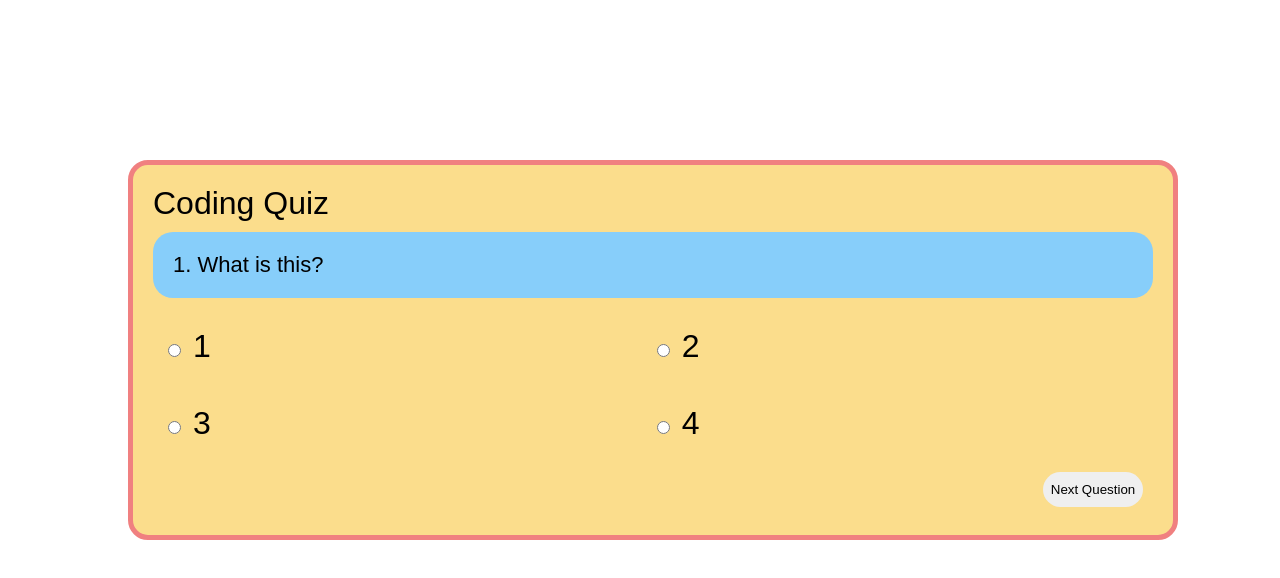
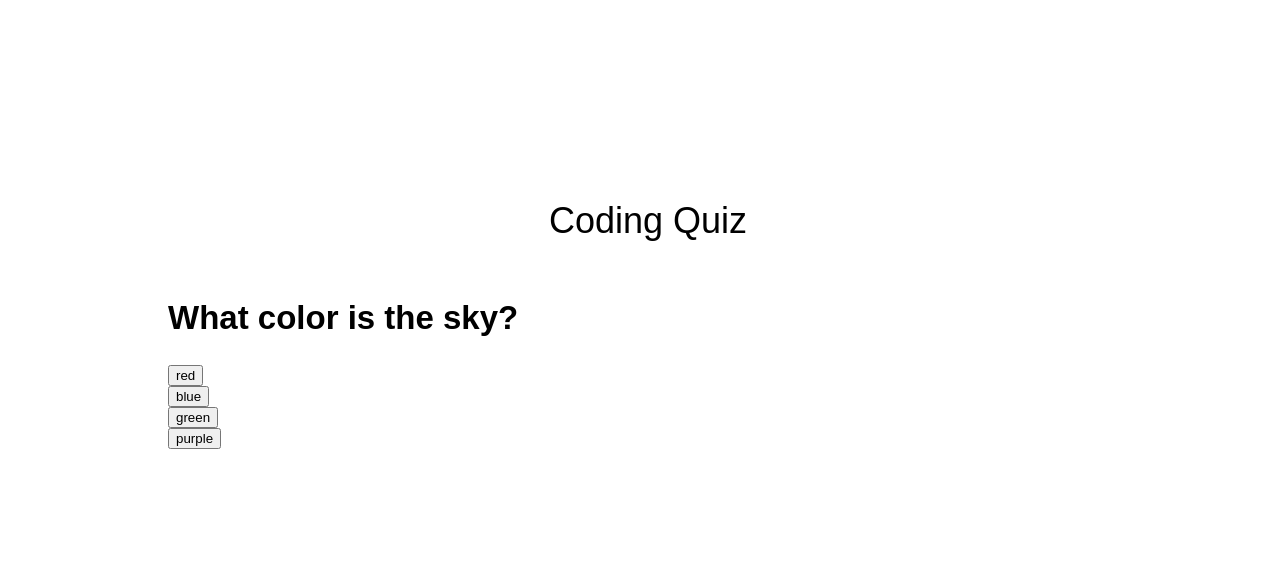
Before and after one commit to akelstrom/coding-quiz, a plain HTML site: page index.html in a window 1280 px wide. Drawn offline with Linux system fonts and the light colour scheme.

Commit message:
scrapped old code and rewrote to make more sense with this assignment

```diff
--- a/assets/questions.js
+++ b/assets/questions.js
@@ -1,11 +1,11 @@
-var questions = [
+var questionsArray = [
     {
-        "question": "What is this?",
-        "option1": "1",
-        "option2": "2",
-        "option3": "3",
-        "option4": "4",
-        "answer": "2"
+        "question": "What color is the sky?",
+        "option1": "red",
+        "option2": "blue",
+        "option3": "green",
+        "option4": "purple",
+        "answer": "blue"
     },
     {
         "question": "What is that?",
@@ -32,7 +32,7 @@ var questions = [
         "answer": "4"
     },
     {
-        "question": "Who am I?",
+        "question": "How do I finish this?",
         "option1": "1",
         "option2": "2",
         "option3": "3",
--- a/assets/script.js
+++ b/assets/script.js
@@ -1,47 +1,46 @@
 var currentQuestion = 0;
 var score = 0;
-var totalQuestions = questions.length;
+var totalQuestions = questionsArray.length;
 
-var container = document.getElementById("quizContainer");
-var questionEl= document.getElementById("question");
-var opt1 = document.getElementById("opt1");
-var opt2 = document.getElementById("opt2");
-var opt3 = document.getElementById("opt3");
-var opt4 = document.getElementById("opt4");
-var nextButton = document.getElementById("nextButton");
-var resultCont = document.getElementById("result");
+// answer1El.textContent = questionsArray[0].question
 
-function loadQuestion (questionIndex) {
-    var q = questions[questionIndex];
-    questionEl.textContent = (questionIndex + 1) + '. ' + q.question;
-    opt1.textContent = q.option1;
-    opt2.textContent = q.option2;
-    opt3.textContent = q.option3;
-    opt4.textContent = q.option4;
-};
+function displayQuestion(questionIndex) {
+  function answerClickHandler() {
+    if (this.textContent === questionsArray[questionIndex].answer) {
+      score += 10;
+    } else {
+      //take 10 off timer here
+    }
+    if (questionIndex + 1 >= totalQuestions) {
+      console.log("end");
+      //call another function to display results... //funtion to display high scores
+    } else {
+      displayQuestion(questionIndex + 1);
+    }
+  }
+  document.querySelector("#question").innerHTML = `
+    <h2>${questionsArray[questionIndex].question}</h2>
+    <button class="choices" id="answer1">${questionsArray[questionIndex].option1}</button>
+    <button class="choices" id="answer2">${questionsArray[questionIndex].option2}</button>
+    <button class="choices" id="answer3">${questionsArray[questionIndex].option3}</button>
+    <button class="choices" id="answer4">${questionsArray[questionIndex].option4}</button>
+    <div id="rightOrWrong"></div>
+    `;
 
-function loadNextQuestion () {
-    var selectedOption = document.querySelector("input[type=radio]:checked");
-    if (!selectedOption) {
-        alert("Please select at least one answer.")
-        return;
-    }
-    var answer = selectedOption.value;
-    if (questions[currentQuestion].answer === answer){
-        score ++;
-    }
-    selectedOption.checked = false;
-    currentQuestion++;
-
-    if (currentQuestion == totalQuestions - 1) {
-        nextButton.textContent = "Finish";
-    }
-    if (currentQuestion === totalQuestions) {
-        container.style.display = "none";
-        resultCont.style.display = '';
-        resultCont.textContent = "Your Score: " + score;
-    }
-    loadNextQuestion(currentQuestion);
+  document
+    .querySelector("#answer1")
+    .addEventListener("click", answerClickHandler);
+  document
+    .querySelector("#answer2")
+    .addEventListener("click", answerClickHandler);
+  document
+    .querySelector("#answer3")
+    .addEventListener("click", answerClickHandler);
+  document
+    .querySelector("#answer4")
+    .addEventListener("click", answerClickHandler);
 }
 
-loadQuestion(currentQuestion);
+displayQuestion(0); //change this function to displaystart screen once you make that function
+
+//function to display start screen
--- a/assets/style.css
+++ b/assets/style.css
@@ -9,25 +9,19 @@ body {
     position: absolute;
     top: 20%;
     left: 10%;
-    background:rgba(247, 188, 27, 0.5);
-    border-radius: 20px;
     padding: 20px;
-    border: 5px solid lightcoral
 }
 
-.title {
+#title {
     padding-top: 20px;
     text-align: center;
     font-size: 36px;
-    text-transform: uppercase;
-    color:#08038C
+    color:black;
 }
 
 .question {
     padding: 20px;
     font-size: 22px;
-    background: lightskyblue;
-    border-radius: 20px;
     margin: 10px 0 10px 0;
     color: black
 }
@@ -43,36 +37,17 @@ body {
     border-radius: 20px;
 }
 
-.option:hover {
-    background:lightcoral;
-    color: palevioletred;
-    cursor: pointer;
-}
-
-.next-btn {
-    border: none;
-    outline: none;
-    background:rbga( 255,255,255,0.5);
-    width: 100px;
-    height: 35px;
-    border-radius: 20px;
-    cursor: pointer;
-    float: right;
-    margin: 10px;
-}
-
-.next-btn:hover {
-    background: lightcoral;
-    color: red ;
-}
-
 .result {
     height: 100px;
     text-align: center;
-    font-size: 75px;
+    font-size: 50px;
 }
 
-.option input:checked .option {
-    background: yellow ;
+#rightOrWrong {
     color: black;
+    font-size: 20px;
 }
+
+button {
+    display: block;
+}
--- a/index.html
+++ b/index.html
@@ -9,12 +9,8 @@
 <body>
    <div id="quizContainer" class="container">
         <div id="title">Coding Quiz</div>
-        <div id="question" class="question"></div>
-        <label class="option"><input type="radio" name="option" value="1"/> <span id="opt1"></span></label>
-        <label class="option"><input type="radio" name="option" value="2"/> <span id="opt2"></span></label>
-        <label class="option"><input type="radio" name="option" value="3"/> <span id="opt3"></span></label>
-        <label class="option"><input type="radio" name="option" value="4"/> <span id="opt4"></span></label>
-        <button id ="nextButton" class="next-btn" onclick="loadNextQuestion()"> Next Question</button>
+        <div id="question" class="question">
+        </div>
     </div>
     <div id="result" class="container-result" style="display:none;">
     </div>
```
